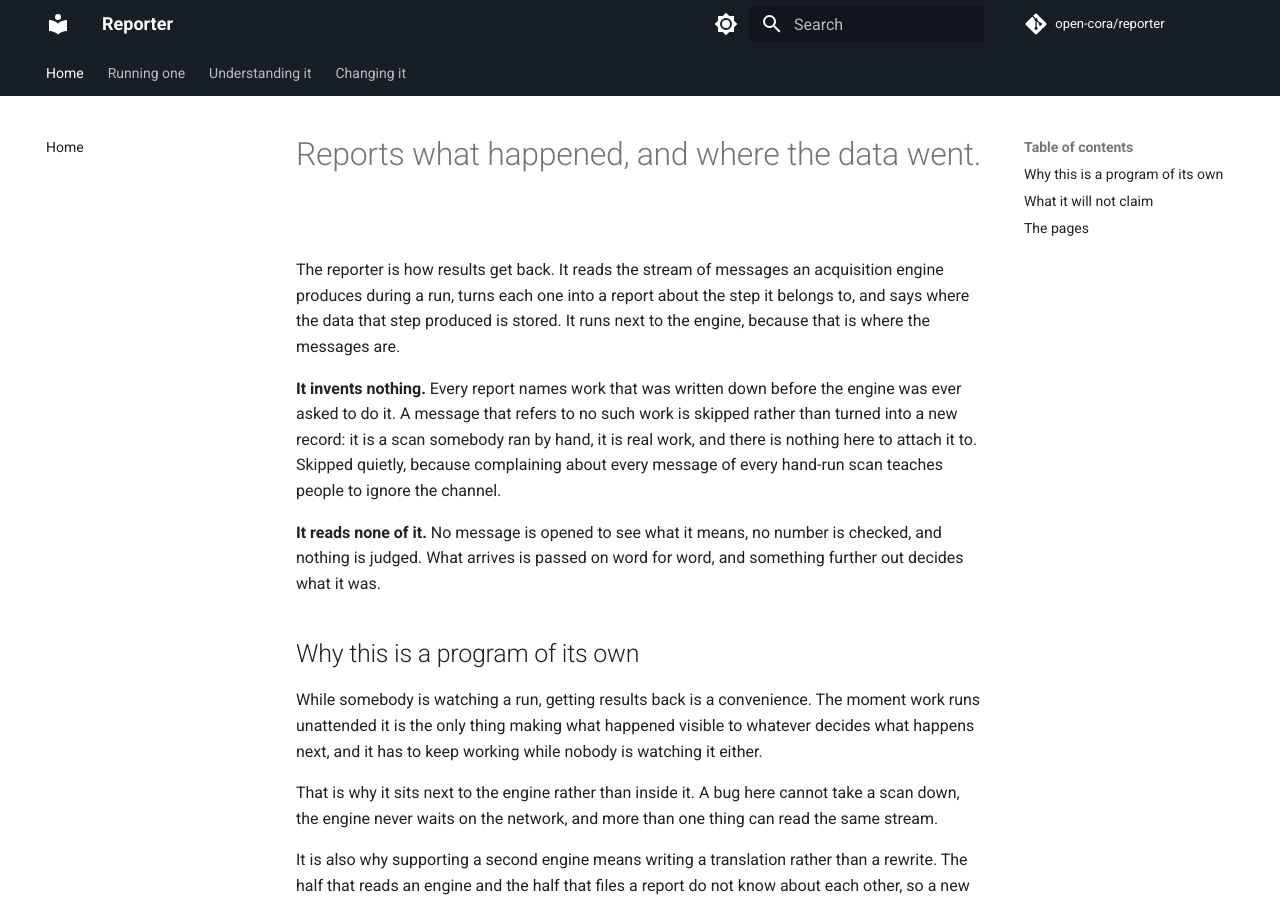
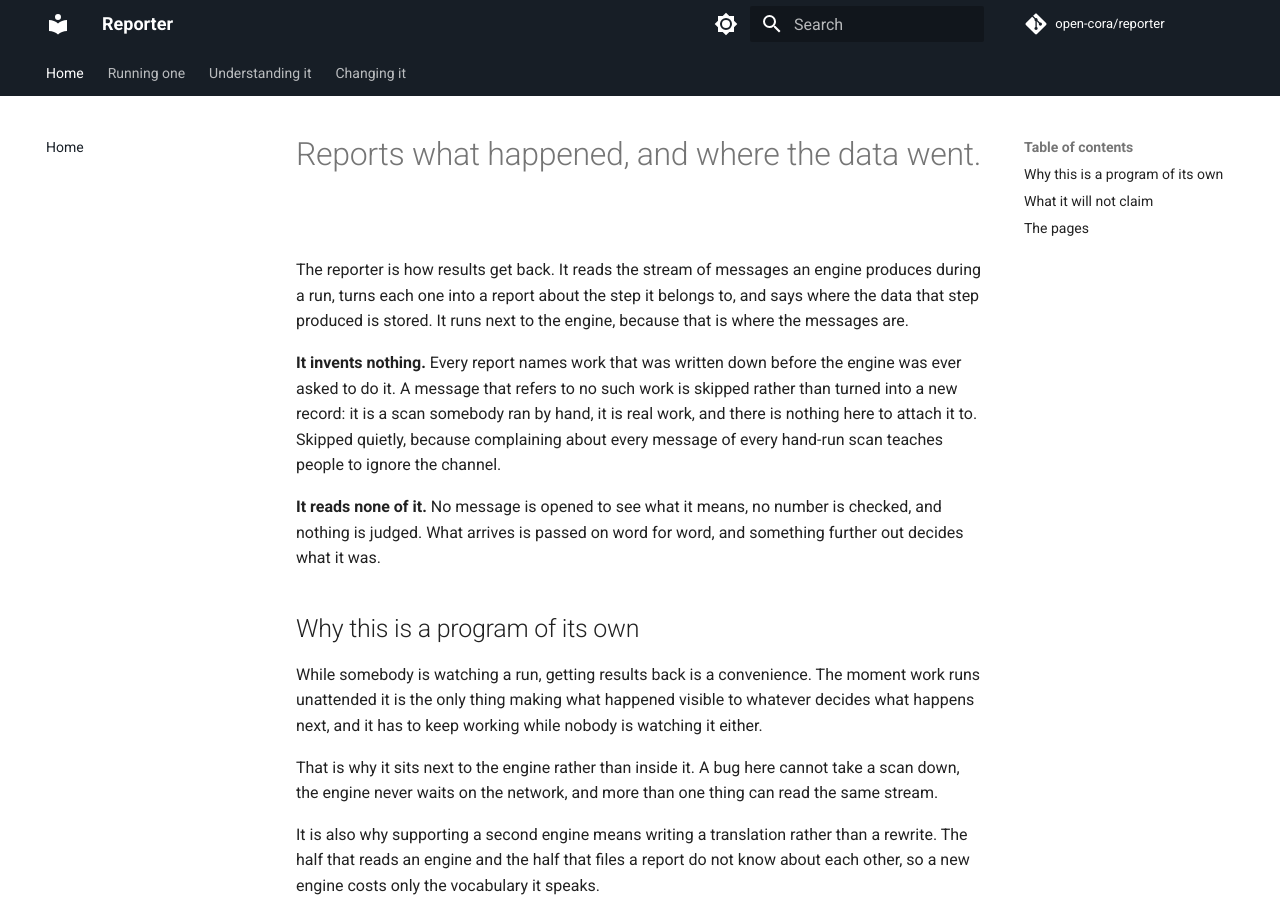
Before and after one commit to open-cora/reporter, an MkDocs documentation site: the page built from docs/index.md, in a window 1280 px wide and 900 px high, scrolled down 507 px. Built offline with MkDocs 1.6.1 and Material for MkDocs 9.7.7, drawn with Linux system fonts in a browser that asks for light colours; some web fonts are replaced; comment, search, counter and statistics services are not loaded.

Commit message:
docs: the reporter calls an engine an engine, except where the modifier is the point
All three glossaries that define it agree that the role noun is `engine`:
whatever actually runs a routine, outside this system, named by role
rather than by product. The reporter's prose added a modifier its own
glossary does not define, in eight places.

Eight changed, three deliberately left, and the split is not inside
against outside the seam. It is whether the modifier is carrying anything.

  CITATION.cff, twice     the published title and abstract of a citable
                          work. A citation record that churns is worse
                          than one whose wording is a little narrow, and
                          nothing tests those two strings, so nothing
                          would tell anyone the title of a released
                          deployable had changed.

  scripts/collect_documents.py
                          drives a real data-acquisition engine on purpose
                          to record what it emits. The most correct use of
                          the phrase in the repository.

`pyproject.toml` moved with the pages rather than with those two, although
it names external software like they do. Its sentence already said "and a
store", the bare glossary word, for the other half of the same pair, so
the modifier on one and not the other was inconsistent within one line.

Nothing here is about bluesky. "Acquisition package" and "acquisition
software" stay correct everywhere and always will, because a facility
really did install one. The word is only wrong when it stands in for a
word this tree has already defined.

Co-Authored-By: Claude Opus 5 (1M context) <noreply@anthropic.com>

```diff
--- a/docs/index.md
+++ b/docs/index.md
@@ -5,7 +5,7 @@ template: home.html
 # Reports what happened, and where the data went.
 
 The reporter is how results get back. It reads the stream of messages an
-acquisition engine produces during a run, turns each one into a report about the
+engine produces during a run, turns each one into a report about the
 step it belongs to, and says where the data that step produced is stored. It runs
 next to the engine, because that is where the messages are.
 
--- a/pyproject.toml
+++ b/pyproject.toml
@@ -50,7 +50,7 @@ line-length = 100
 target-version = "py313"
 src = ["src", "tests"]
 # `scripts/` is deliberately outside every lane. The two collectors there import
-# an acquisition engine and a store, neither of which is a dependency of this
+# an engine and a store, neither of which is a dependency of this
 # project, so pyright cannot resolve them and ruff would be checking code that
 # no environment here can run. They are operator tooling invoked by
 # `make refresh-captures` with `--no-project`, and the fixtures they write are
```
Also changed, not shown: CLAUDE.md (+1 -1 lines), CONTRIBUTING.md (+1 -1 lines), README.md (+1 -1 lines), SECURITY.md (+1 -1 lines), docs/reporting.md (+1 -1 lines), docs/running.md (+1 -1 lines).
